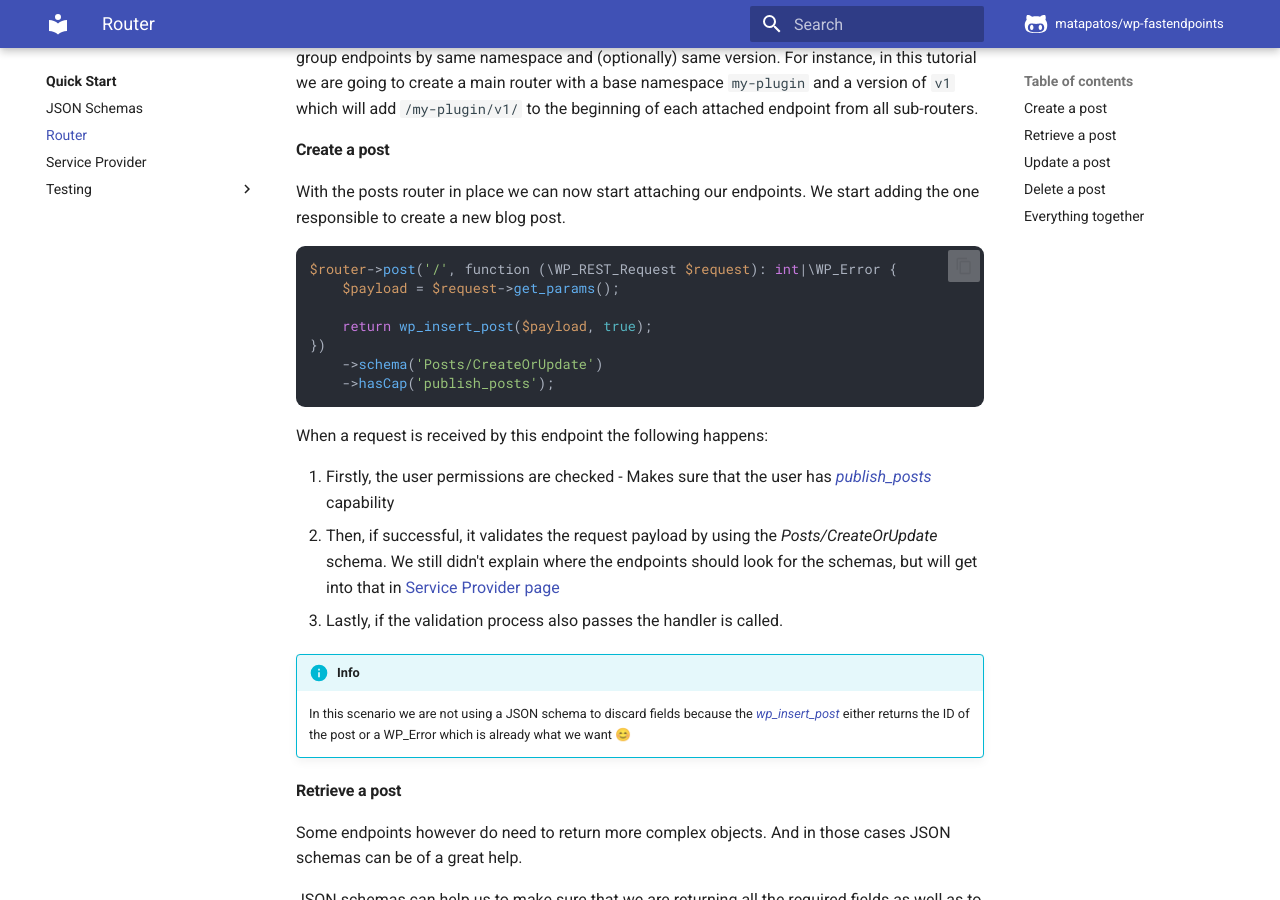
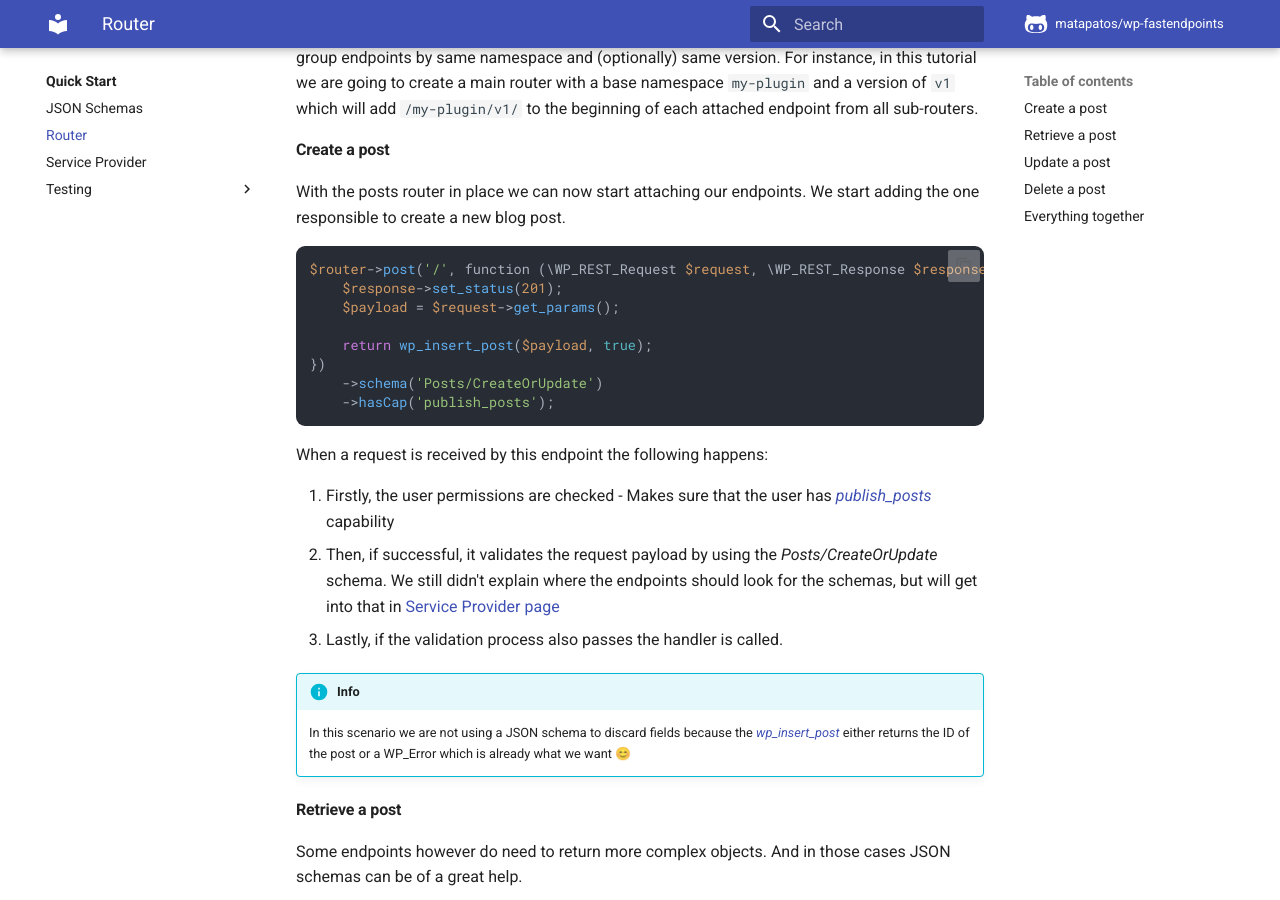
Before and after one commit to matapatos/wp-fastendpoints, an MkDocs documentation site: the page built from docs/docs/quick-start/router.md, in a window 1280 px wide and 900 px high, scrolled down 451 px. Built offline with MkDocs 1.6.1 and Material for MkDocs 9.7.7, drawn with Linux system fonts in a browser that asks for light colours; comment, search, counter and statistics services are not loaded.

Commit message:
docs: Updated docs to include response status code change

````diff
--- a/docs/docs/quick-start/router.md
+++ b/docs/docs/quick-start/router.md
@@ -20,7 +20,8 @@ With the posts router in place we can now start attaching our endpoints. We star
 responsible to create a new blog post.
 
 ```php
-$router->post('/', function (\WP_REST_Request $request): int|\WP_Error {
+$router->post('/', function (\WP_REST_Request $request, \WP_REST_Response $response): int|\WP_Error {
+    $response->set_status(201);
     $payload = $request->get_params();
 
     return wp_insert_post($payload, true);
````
Also changed, not shown: 2 other files.
